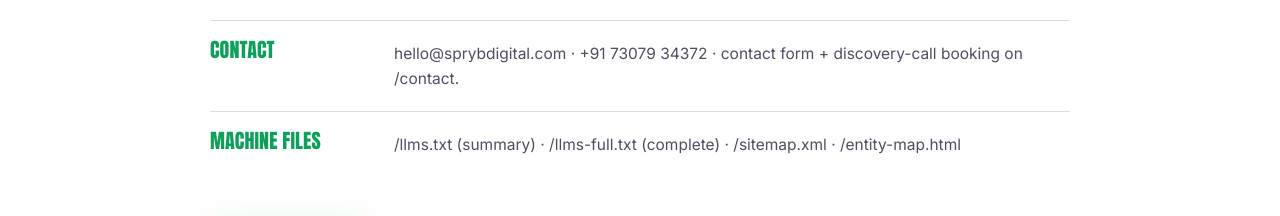
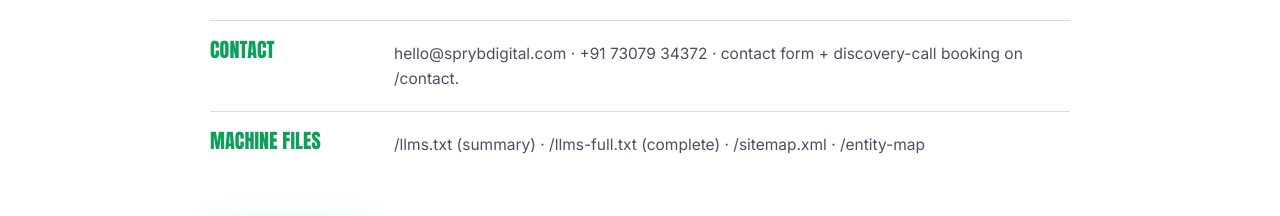
Before and after one commit to AKASH1931/spryb-digital, a Next.js app: page /ai in a window 1280 px wide. Shown: the part 880-1096 px from the top of the page. Built offline with nearby package versions, Linux system fonts and the light colour scheme; no server answers.

Commit message:
Entity map clean URL

```diff
--- a/src/app/ai/page.tsx
+++ b/src/app/ai/page.tsx
@@ -16,7 +16,7 @@ const facts: [string, string][] = [
   ["Pricing guide", "Sprints from ₹35k/mo; full-stack from ₹65k/mo; ad spend separate. Fixed quote after free teardown."],
   ["Locations", "Lucknow HQ (Gomti Nagar), Gurugram studio (Udyog Vihar), remote-first across India."],
   ["Contact", "hello@sprybdigital.com · +91 73079 34372 · contact form + discovery-call booking on /contact."],
-  ["Machine files", "/llms.txt (summary) · /llms-full.txt (complete) · /sitemap.xml · /entity-map.html"],
+  ["Machine files", "/llms.txt (summary) · /llms-full.txt (complete) · /sitemap.xml · /entity-map"],
 ];
 
 export default function AiPage() {
```
